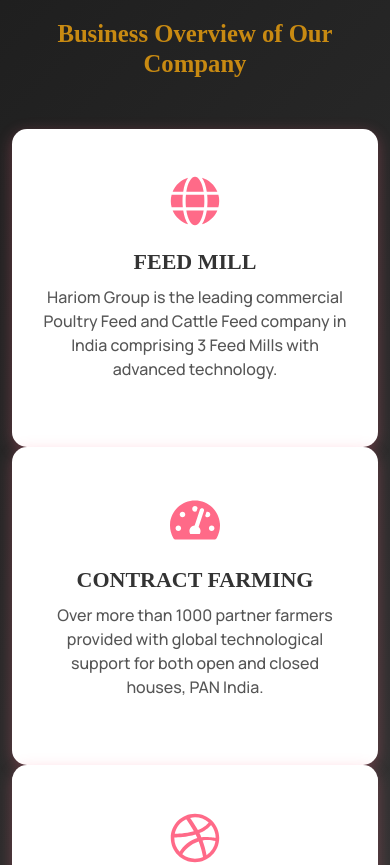
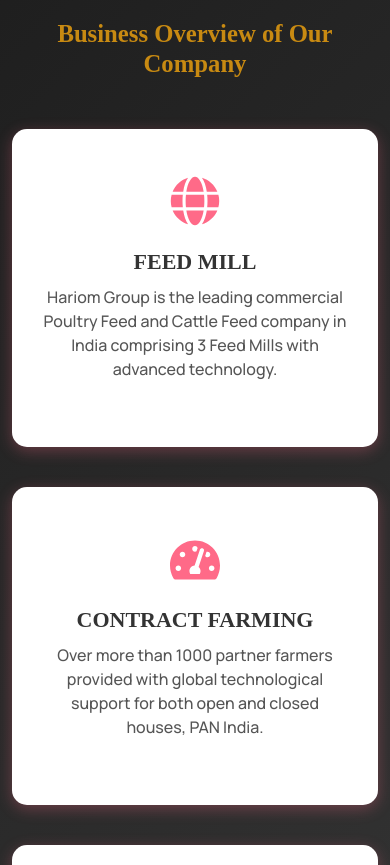
Before and after one commit to mesiddhantcodes/poultry, a React (Vite) app: page / in a window 390 px wide. Shown: the part 5320-6185 px from the top of the page. Built offline with nearby package versions, Linux system fonts and the light colour scheme.

Commit message:
business-card

```diff
--- a/src/assets/css/BusinessOverview.css
+++ b/src/assets/css/BusinessOverview.css
@@ -40,12 +40,27 @@
   color: #555;
   line-height: 1.5;
 }
+
 .business-overview .row {
   display: flex;
   flex-wrap: wrap;
   justify-content: center;
+
+  gap: 0px;
 }
-/* Responsive Design */
+
+@media (max-width: 1200px) {
+  .business-overview .row {
+    gap: 10px;
+  }
+}
+
+@media (max-width: 992px) {
+  .business-overview .row {
+    gap: 40px;
+  }
+}
+
 @media (max-width: 768px) {
   .business-card {
     margin-bottom: 20px;
```
